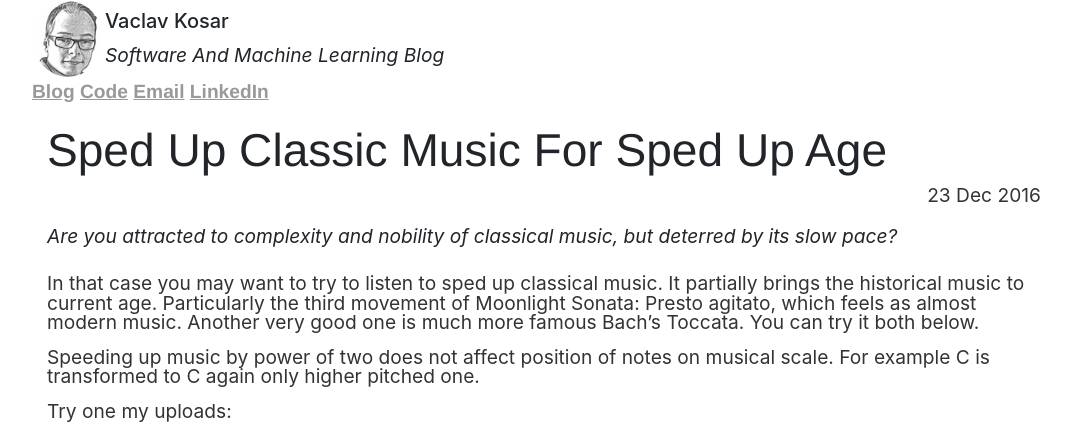
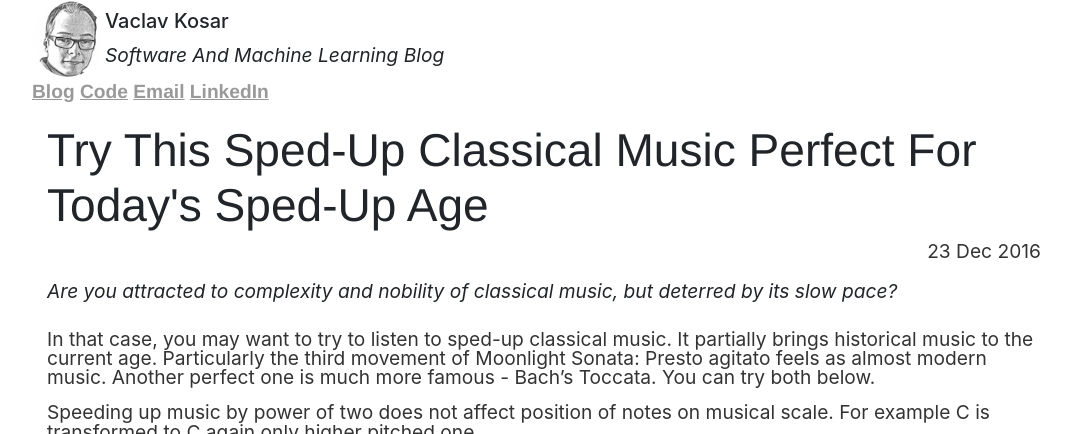
Before and after one commit to vackosar/vackosar.github.io, a Jekyll site: the page built from _posts/2016-12-23-Sped-Up-Classic-For-Sped-Up-Age.md, in a window 1280 px wide, cut to the strip 0-434 px from the top of the page. Shown: the whole strip, without its empty margins (96-1167 px from the left). Built offline with Jekyll 4.4.1, drawn with Linux system fonts in a browser that asks for light colours; nearby versions of some CDN libraries; library files that are not in the unit come from our copies; comment, search, counter and statistics services are not loaded.

Commit message:
sped up classic

```diff
--- a/_posts/2016-12-23-Sped-Up-Classic-For-Sped-Up-Age.md
+++ b/_posts/2016-12-23-Sped-Up-Classic-For-Sped-Up-Age.md
@@ -1,6 +1,6 @@
 ---
 layout: post
-title: "Sped Up Classic Music For Sped Up Age"
+title: "Try This Sped-Up Classical Music Perfect For Today's Sped-Up Age"
 date: 2016-12-23
 category: music
 description: Are you attracted to complexity and nobility of classical music, but deterred by its slow pace?
@@ -9,11 +9,11 @@ redirect_from:
   - /2016/12/23/Sped-Up-Classic-For-Sped-Up-Age.html
 ---
 
-In that case you may want to try to listen to sped up classical music.
-It partially brings the historical music to current age.
-Particularly the third movement of Moonlight Sonata: Presto agitato, which feels as almost modern music.
-Another very good one is much more famous Bach's Toccata.
-You can try it both below.
+In that case, you may want to try to listen to sped-up classical music.
+It partially brings historical music to the current age.
+Particularly the third movement of Moonlight Sonata: Presto agitato feels as almost modern music.
+Another perfect one is much more famous - Bach's Toccata.
+You can try both below.
 
 Speeding up music by power of two does not affect position of notes on musical scale. For example C is transformed to C again only higher pitched one.
 
```
